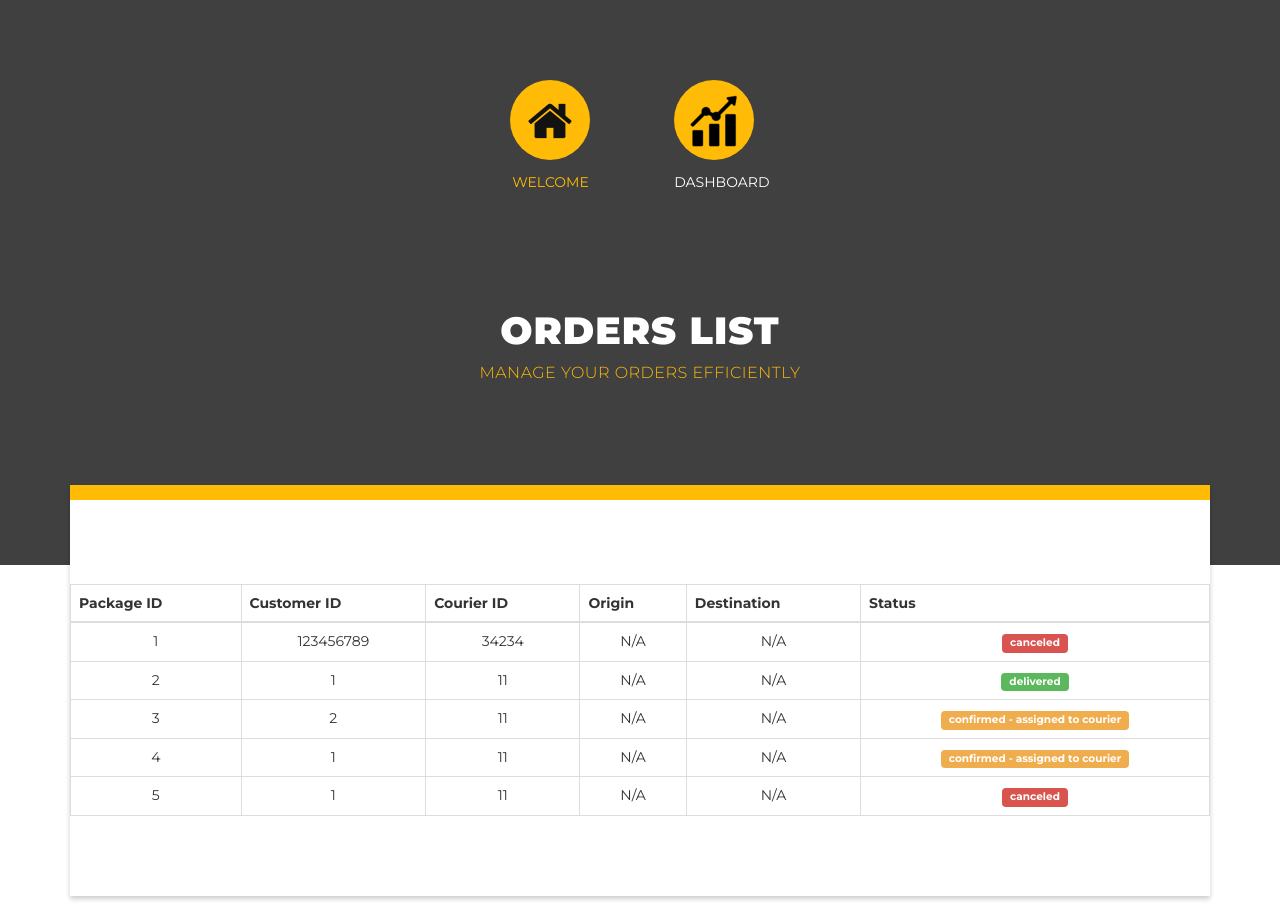
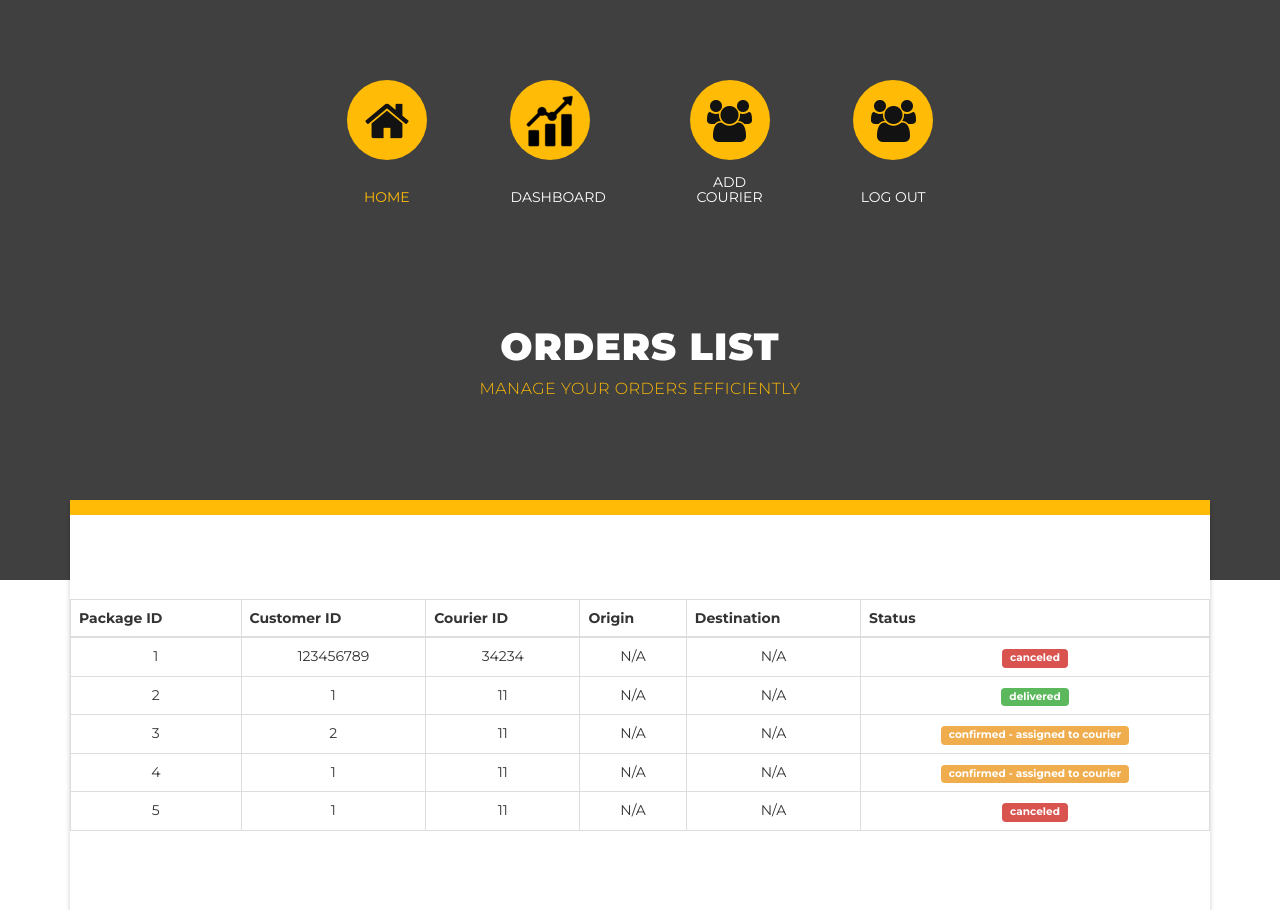
Before and after one commit to AloniChen/Opcode-Project-2025, a Flask app: page /orders in a window 1280 px wide. Shown: the top 910 px of the page. Run offline with Flask 3, Linux system fonts and the light colour scheme; the visitor is signed in with stand-in values (Sample User, id 1); some libraries are stand-ins or nearby versions.

Commit message:
Update navigation links in orders list template for improved routing and add 'Add Courier' option

```diff
--- a/templates/orders_list.html
+++ b/templates/orders_list.html
@@ -36,19 +36,20 @@
           <span class="cd-marker item-1"></span>
           <ul>
             <li class="selected">
-              <a href="#0"><div class="image-icon"><img src="{{ url_for('static', filename='img/home-icon.png') }}" alt=""></div><h6>Welcome</h6></a>
+              <a href="{{ url_for('show_all_orders', user_type=logged_in_user_type) }}"><div class="image-icon"><img src="{{ url_for('static', filename='img/home-icon.png') }}" alt=""></div><h6><br>HOME</h6></a>
             </li>
             {% if session.get('user_type') == 'customers' %}
             <li>
-              <a href="/new_order"><div class="image-icon"><img src="{{ url_for('static', filename='img/plus_icon.png') }}" alt=""></div><h6>New order</h6></a>
+              <a href="{{ url_for('create_new_order', user_type=user_type) }}"><div class="image-icon"><img src="{{ url_for('static', filename='img/plus_icon.png') }}" alt=""></div><h6>Create<br>New order</h6></a>
             </li>
             {% endif %}
             {% if session.get('user_type') == 'managers' %}
-<li>
-  <a href="{{ url_for('dashboard', user_type=session.get('user_type')) }}"><div class="image-icon"> <img src="{{ url_for('static', filename='img/chart-icon.png') }}" alt="Dashboard Icon"></div><h6>DASHBOARD</h6></a>
-</li>
-{% endif %}
-
+            <li>
+              <a href="{{ url_for('dashboard', user_type=session.get('user_type')) }}"><div class="image-icon"> <img src="{{ url_for('static', filename='img/chart-icon.png') }}" alt="Dashboard Icon"></div><h6><br>DASHBOARD</h6></a>
+            </li>
+            <li><a href=""><div class="image-icon"><img src="../static/img/about-icon.png"></div><h6>Add<br>Courier</h6></a></li>
+            {% endif %}
+            <li><a href="{{ url_for('logout') }}"><div class="image-icon"><img src="../static/img/about-icon.png"></div><h6><br>Log Out</h6></a></li>
           </ul>
         </nav>
       </div>
```
